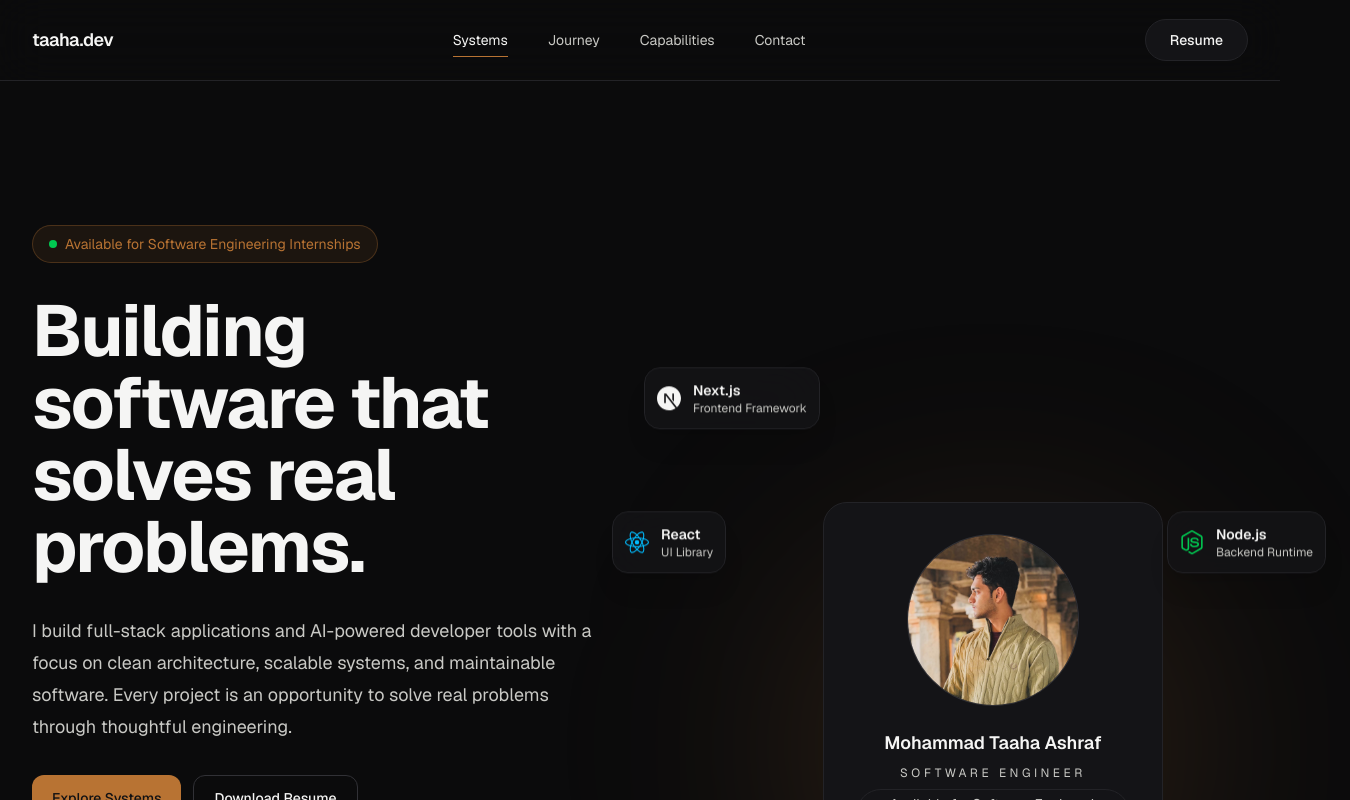
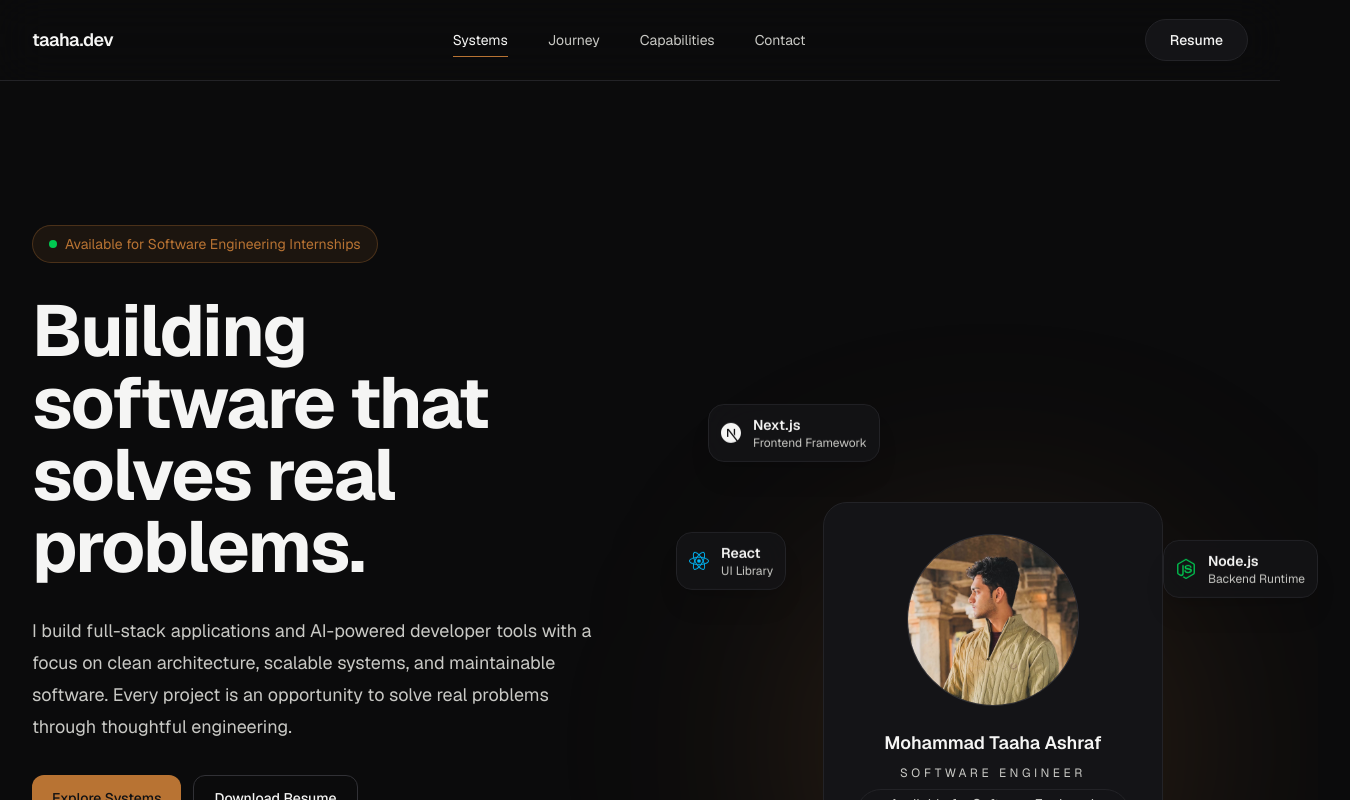
Before and after one commit to m-taaha/taaha-portfolio, a Next.js app: page / in a window 1280 px wide. Shown: the top 800 px of the page, 1350 px wide, since content can reach past the window. Built offline with nearby package versions, Linux system fonts and the light colour scheme.

Commit message:
refactor(hero): simplify hero visual composition

```diff
--- a/app/components/sections/Hero/HeroVisual.tsx
+++ b/app/components/sections/Hero/HeroVisual.tsx
@@ -6,7 +6,6 @@ import { TechCard } from "./visual/TechCard";
 import {
   SiNextdotjs,
   SiReact,
-  SiTypescript,
   SiNodedotjs,
   SiPython,
 } from "react-icons/si";
@@ -30,38 +29,31 @@ export function HeroVisual() {
         icon={<SiNextdotjs />}
         label="Next.js"
         subtitle="Frontend Framework"
-        className="-top-12 -left-6"
+        className="-top-4 left-10"
       />
 
       <TechCard
         icon={<SiReact className="text-sky-400" />}
         label="React"
         subtitle="UI Library"
-        className="top-24 -left-14"
-      />
-
-      <TechCard
-        icon={<SiTypescript className="text-blue-500" />}
-        label="TypeScript"
-        subtitle="Type Safe"
-        className="-bottom-6 -left-2"
+        className="top-28 left-2"
       />
 
       <TechCard
         icon={<SiNodedotjs className="text-green-500" />}
         label="Node.js"
         subtitle="Backend Runtime"
-        className="top-24 -right-2"
+        className="top-30 right-0"
       />
 
       <TechCard
         icon={<SiPython className="text-yellow-400" />}
         label="Python"
         subtitle="AI & Backend"
-        className="-bottom-8 -right-8"
+        className="bottom-6 right-6"
       />
 
-      <TerminalBadge className="bottom-20 -left-18" />
+      <TerminalBadge className="bottom-12 left-6" />
 
       <ProfileCard />
     </div>
--- a/app/components/sections/Hero/visual/TechCard.tsx
+++ b/app/components/sections/Hero/visual/TechCard.tsx
@@ -14,10 +14,10 @@ export function TechCard({ icon, label, subtitle, className }: TechCardProps) {
   return (
     <motion.div
       animate={{
-        y: [0, -10, 0],
+        y: [0, -6, 0],
       }}
       transition={{
-        duration: 4,
+        duration: 6,
         repeat: Infinity,
         ease: "easeInOut",
       }}
@@ -30,14 +30,14 @@ export function TechCard({ icon, label, subtitle, className }: TechCardProps) {
         bg-surface-primary/80
         backdrop-blur-xl
         px-3
-        py-3
+        py-2.5
         shadow-xl
         `,
         className,
       )}
     >
       <div className="flex items-center gap-3">
-        <div className="text-2xl">{icon}</div>
+        <div className="text-xl">{icon}</div>
 
         <div>
           <p className="text-sm font-semibold">{label}</p>
```
